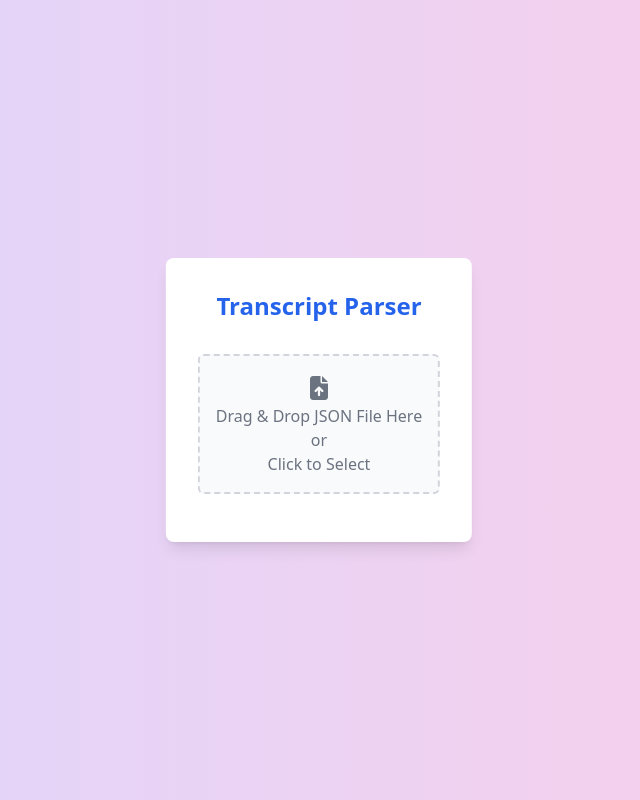
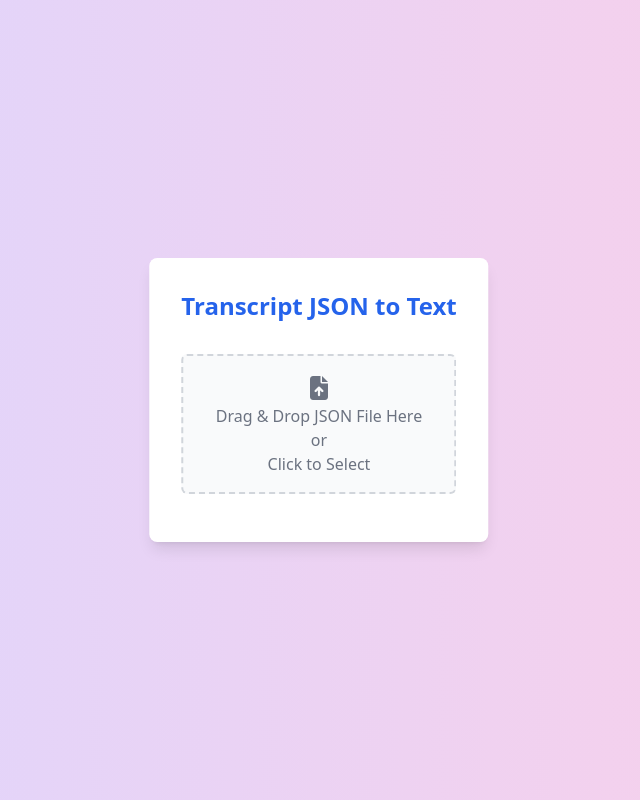
Before and after one commit to Pedro-Ribas-Moreira/usage-app, a website: page transcript.html in a window 1280 px wide. Shown: the whole page, without its empty margins (321-961 px from the left). Drawn offline with nearby package versions, Linux system fonts and the light colour scheme.

Commit message:
Renamed the tool to Transcript JSON to Text

```diff
--- a/transcript.html
+++ b/transcript.html
@@ -20,7 +20,7 @@
     <div
       class="bg-white shadow-lg rounded-lg p-8 fixed top-1/2 left-1/2 transform -translate-x-1/2 -translate-y-1/2 w-120"
     >
-      <h1 id="transcriptParserTitle" class="text-2xl font-bold text-blue-600 mb-8 text-center">Transcript Parser</h1>
+      <h1 id="transcriptParserTitle" class="text-2xl font-bold text-blue-600 mb-8 text-center text-wrap">Transcript JSON to Text</h1>
 
       <!-- Drag and drop area with file input -->
       <div
```
